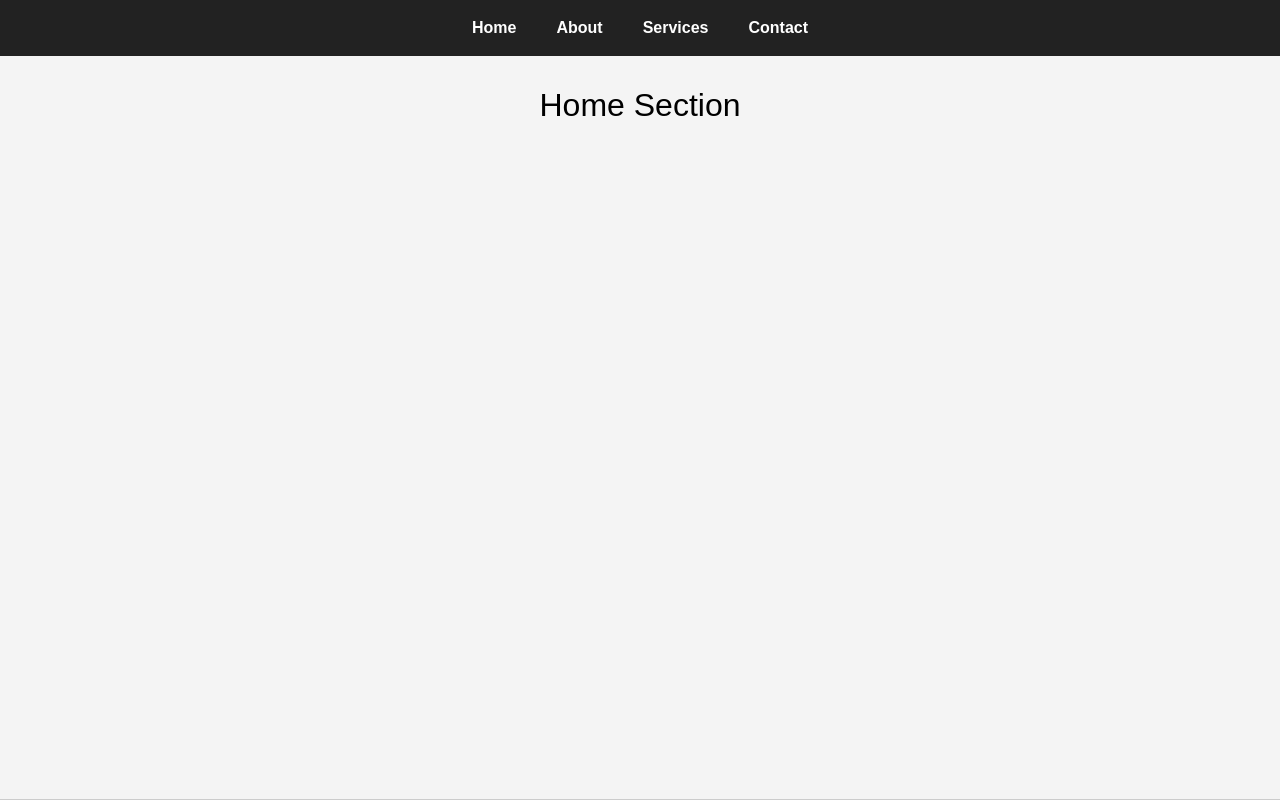
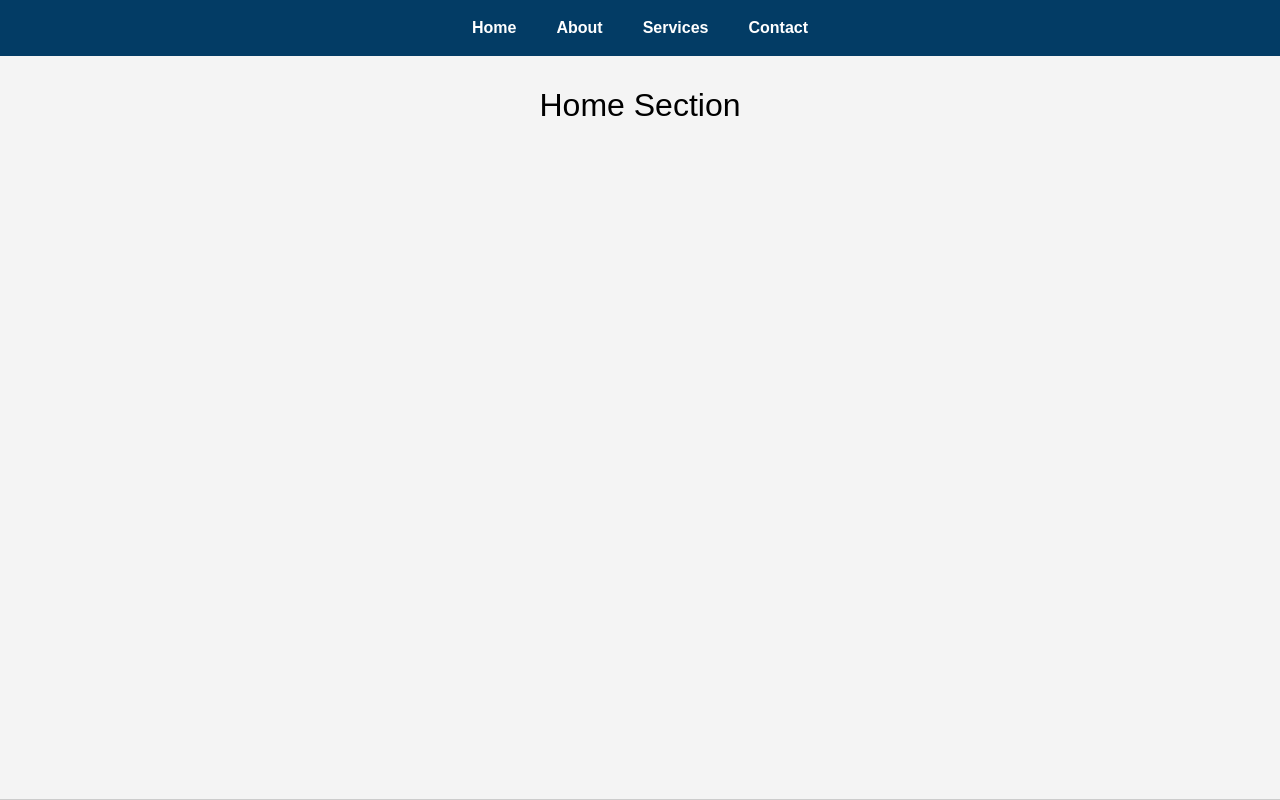
Before and after one commit to aryan0123456/PRODIGY_WD_01, a plain HTML site: page index.html in a window 1280 px wide. Shown: the top 800 px of the page. Drawn offline with Linux system fonts and the light colour scheme.

Commit message:
JAVA SCRIPT CODE

```diff
--- a/script.js
+++ b/script.js
@@ -0,0 +1,9 @@
+// Change navbar background on scroll
+window.addEventListener("scroll", function () {
+    const navbar = document.getElementById("navbar");
+    if (window.scrollY > 50) {
+      navbar.classList.add("scrolled");
+    } else {
+      navbar.classList.remove("scrolled");
+    }
+  });
--- a/style.css
+++ b/style.css
@@ -14,7 +14,7 @@
     position: fixed;
     top: 0;
     width: 100%;
-    background-color: #222;
+    background-color: #033c65;
     padding: 15px 0;
     transition: background-color 0.3s ease;
     z-index: 1000;
```
